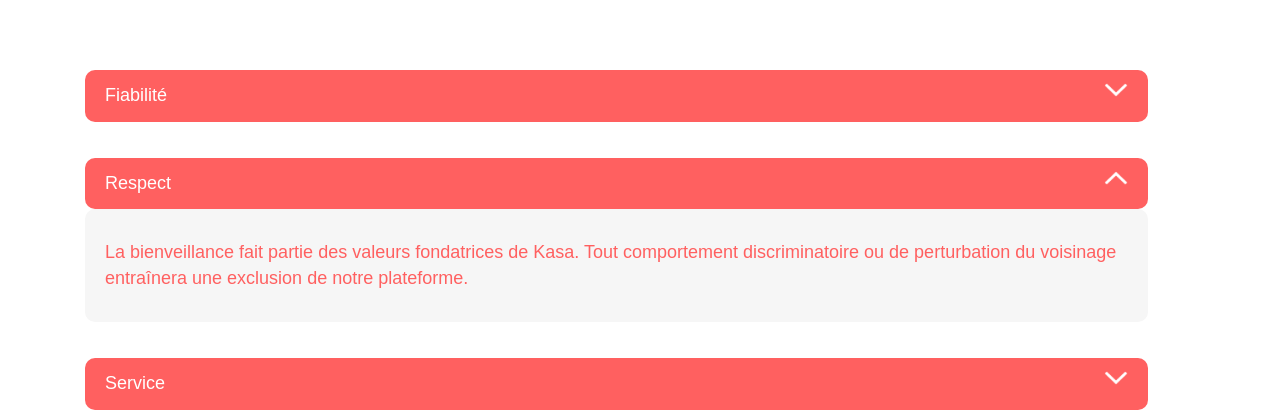
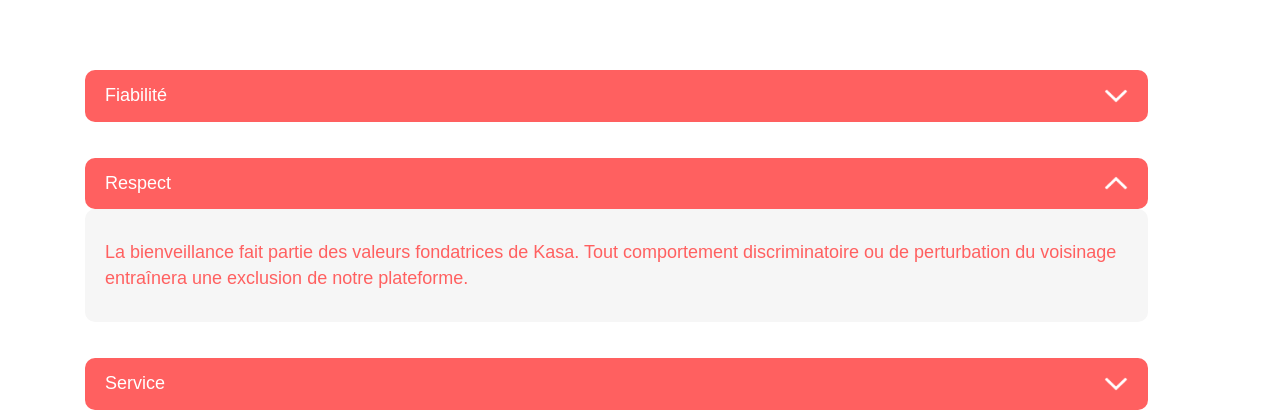
Before and after one commit to armandnjapou/kasa-app, a React (Create React App) app: page /about in a window 1280 px wide. Shown: the part 387-800 px from the top of the page. Built offline with nearby package versions, Linux system fonts and the light colour scheme.

Commit message:
Refactoring

```diff
--- a/src/components/dropdown/Dropdown.scss
+++ b/src/components/dropdown/Dropdown.scss
@@ -8,6 +8,7 @@
     &__header {
         display: flex;
         justify-content: space-between;
+        align-items: center;
         color: #FFFF;
         width: 100%;
         background: #FF6060;
--- a/src/components/layouts/header/Header.jsx
+++ b/src/components/layouts/header/Header.jsx
@@ -7,12 +7,12 @@ import A from '../../../assets/images/A.png';
 function Header() {
   return (
     <div className="header">
-      <span className='logo'>
+      <a href='/'>
         <img src={K} alt="Logo" />
         <img src={logo} alt="Logo" />
         <img src={S} alt="Logo" />
         <img src={A} alt="Logo" />
-      </span>
+      </a>
       <ul>
         <a href='/'><li>Accueil</li></a>
         <a href='/about'><li>A propos</li></a>
```
